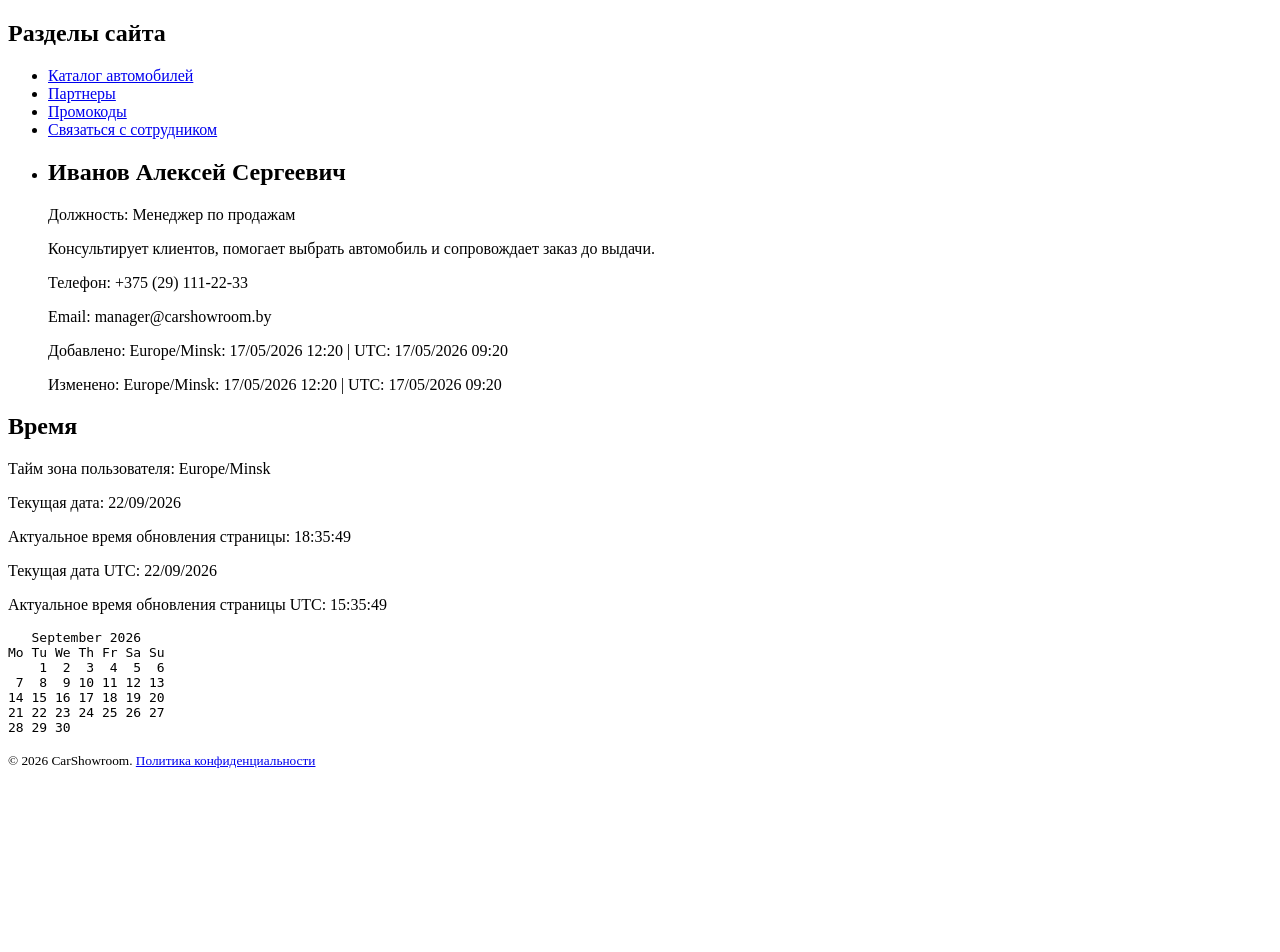
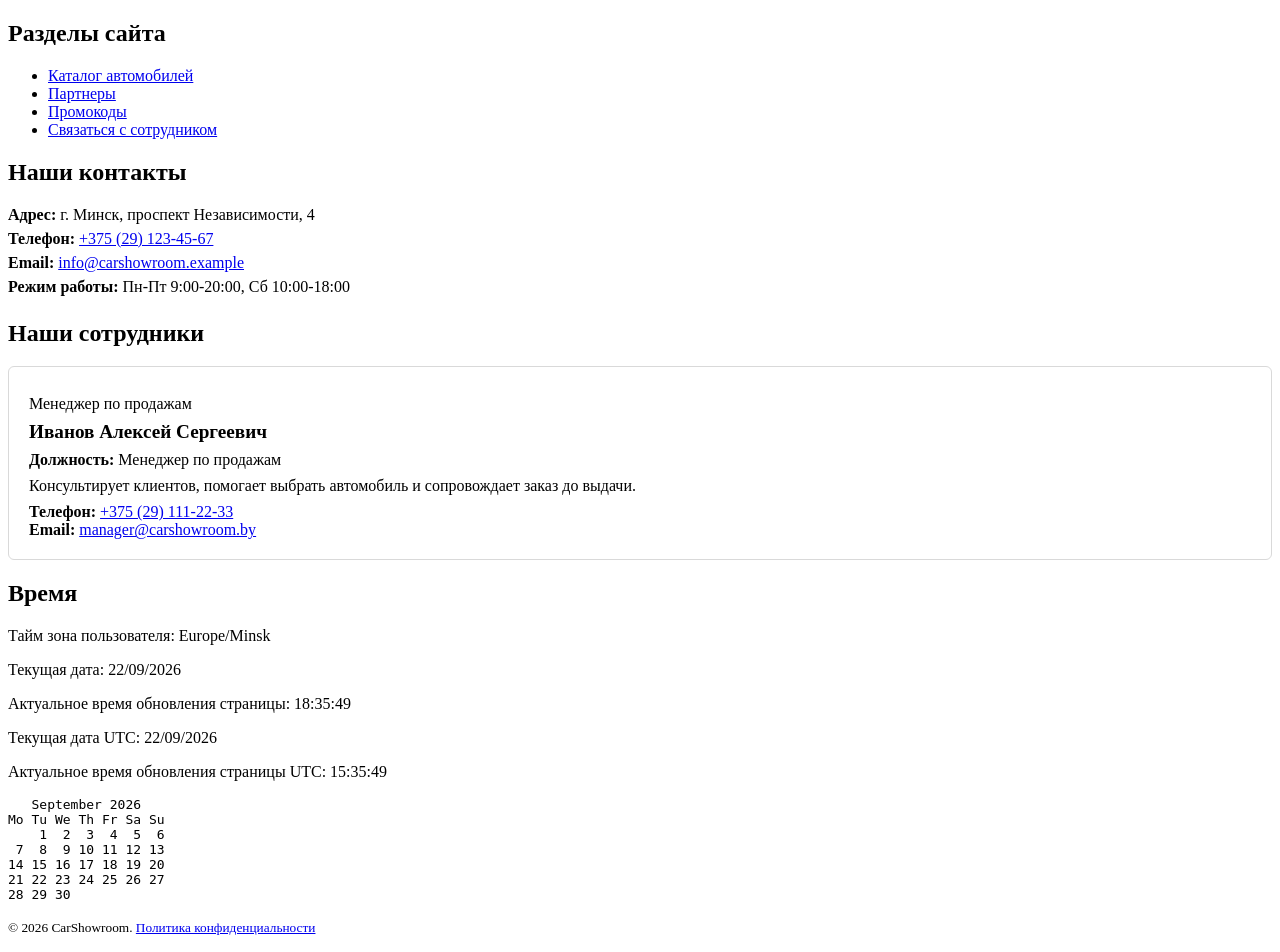
Before and after one commit to Diman4iggg/car_showroom-django, a Django app: page /contacts/ in a window 1280 px wide. Shown: the part 234-1186 px from the top of the page. Before the commit the page ends 1002 px from the top, so only its background shows below. Run offline with Django 5.2, Linux system fonts and the light colour scheme; data comes from the database, SQL or seed files in the repository.

Commit message:
Show employees as contact cards

```diff
--- a/core/models.py
+++ b/core/models.py
@@ -1,3 +1,5 @@
+import re
+
 from django.core.validators import MaxValueValidator, MinValueValidator
 from django.core.validators import FileExtensionValidator
 from django.db import models
@@ -122,6 +124,10 @@ class ContactEmployee(TimeStampedModel):
     def __str__(self):
         return self.full_name
 
+    @property
+    def phone_href(self):
+        return re.sub(r'[^\d+]', '', self.phone)
+
 
 class Vacancy(TimeStampedModel):
     title = models.CharField(max_length=150, verbose_name='Название')
--- /dev/null
+++ b/core/static/core/css/contacts.css
@@ -0,0 +1,55 @@
+.company-contacts {
+    margin-bottom: 24px;
+}
+
+.company-contacts address,
+.employee-card address {
+    font-style: normal;
+}
+
+.company-contacts p {
+    margin: 6px 0;
+}
+
+.employee-grid {
+    display: grid;
+    grid-template-columns: repeat(auto-fit, minmax(260px, 1fr));
+    gap: 16px;
+}
+
+.employee-card {
+    min-width: 0;
+    padding: 20px;
+    border: 1px solid #d9d9d9;
+    border-radius: 6px;
+    background: #ffffff;
+}
+
+.employee-card figure {
+    margin: 0 0 12px;
+}
+
+.employee-card img {
+    display: block;
+    width: 150px;
+    height: 150px;
+    border-radius: 50%;
+    object-fit: cover;
+}
+
+.employee-card figcaption {
+    margin-top: 10px;
+}
+
+.employee-card h3 {
+    margin: 8px 0;
+    font-size: 1.2rem;
+}
+
+.employee-card p {
+    margin: 8px 0;
+}
+
+.employee-card a {
+    overflow-wrap: anywhere;
+}
--- a/core/templates/core/contacts.html
+++ b/core/templates/core/contacts.html
@@ -1,28 +1,60 @@
 {% extends 'core/base.html' %}
-{% load datetime_extras %}
+{% load static %}
 
 {% block title %}Контакты{% endblock %}
 {% block heading %}Контакты{% endblock %}
+{% block meta_description %}Контактные данные сотрудников автосалона CarShowroom.{% endblock %}
+{% block extra_head %}
+    <link rel="stylesheet" href="{% static 'core/css/contacts.css' %}">
+{% endblock %}
 
 {% block content %}
+    <section class="company-contacts" aria-labelledby="company-contacts-title">
+        <h2 id="company-contacts-title">Наши контакты</h2>
+        <address>
+            <p><strong>Адрес:</strong> г. Минск, проспект Независимости, 4</p>
+            <p><strong>Телефон:</strong> <a href="tel:+375291234567">+375 (29) 123-45-67</a></p>
+            <p><strong>Email:</strong> <a href="mailto:info@carshowroom.example">info@carshowroom.example</a></p>
+            <p><strong>Режим работы:</strong> Пн-Пт 9:00-20:00, Сб 10:00-18:00</p>
+        </address>
+    </section>
+
+    <section aria-labelledby="employees-title">
+        <h2 id="employees-title">Наши сотрудники</h2>
         {% if employees %}
-        <ul>
+            <div class="employee-grid">
                 {% for employee in employees %}
-                <li>
-                    <h2>{{ employee.full_name }}</h2>
-                    <p>Должность: {{ employee.position }}</p>
-                    <p>{{ employee.work_description }}</p>
-                    <p>Телефон: {{ employee.phone }}</p>
-                    <p>Email: {{ employee.email }}</p>
+                    <article class="employee-card" itemscope itemtype="https://schema.org/Person">
                         {% if employee.photo %}
-                        <img src="{{ employee.photo.url }}" alt="{{ employee.full_name }}" width="180">
+                            <figure>
+                                <img
+                                    src="{{ employee.photo.url }}"
+                                    alt="Фотография сотрудника {{ employee.full_name }}"
+                                    width="180"
+                                    height="180"
+                                    loading="lazy"
+                                    itemprop="image"
+                                >
+                                <figcaption itemprop="jobTitle">{{ employee.position }}</figcaption>
+                            </figure>
+                        {% else %}
+                            <p itemprop="jobTitle">{{ employee.position }}</p>
                         {% endif %}
-                    <p>Добавлено: {{ employee.created_at|local_and_utc:user_timezone }}</p>
-                    <p>Изменено: {{ employee.updated_at|local_and_utc:user_timezone }}</p>
-                </li>
+
+                        <h3 itemprop="name">{{ employee.full_name }}</h3>
+                        <p><strong>Должность:</strong> {{ employee.position }}</p>
+                        <p itemprop="description">{{ employee.work_description|linebreaksbr }}</p>
+                        <address>
+                            <strong>Телефон:</strong>
+                            <a href="tel:{{ employee.phone_href }}" itemprop="telephone">{{ employee.phone }}</a><br>
+                            <strong>Email:</strong>
+                            <a href="mailto:{{ employee.email }}" itemprop="email">{{ employee.email }}</a>
+                        </address>
+                    </article>
                 {% endfor %}
-        </ul>
+            </div>
         {% else %}
             <p>Контакты сотрудников пока не добавлены.</p>
         {% endif %}
+    </section>
 {% endblock %}
```
Also changed, not shown: core/tests.py (+21 -0 lines). Lines whose indentation alone changed are shown as unchanged.
